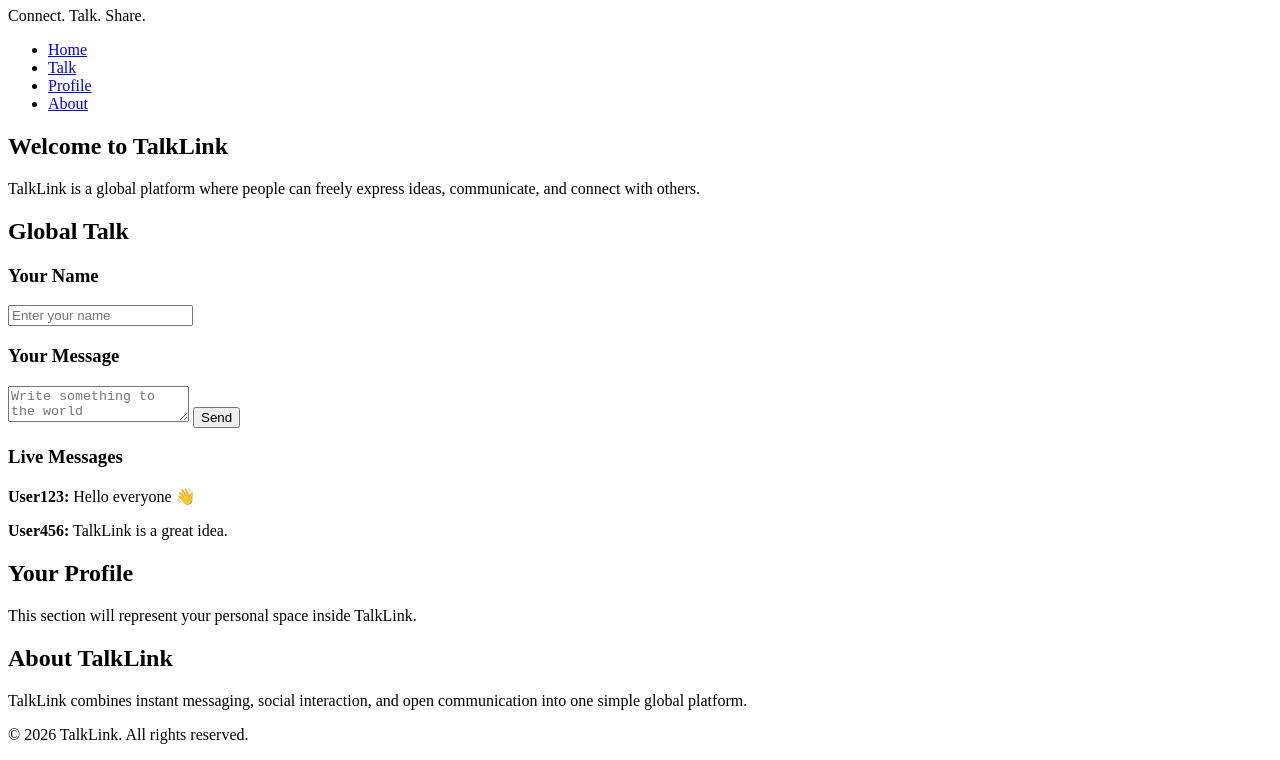
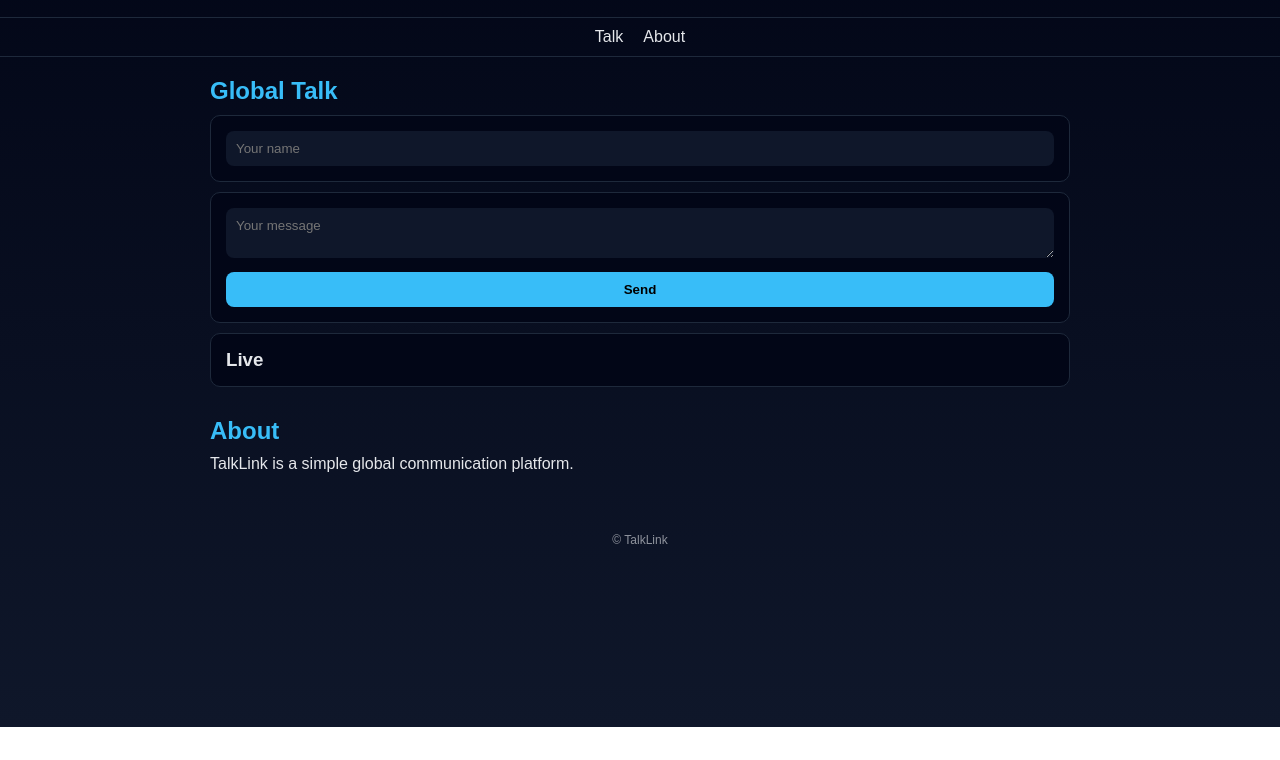
Before and after one commit to abdelkrimelayachi-ship-it/Engineering, a plain HTML site: page index.html in a window 1280 px wide. Shown: the part 73-833 px from the top of the page. After the commit the page ends 800 px from the top, so only its background shows below. Drawn offline with Linux system fonts and the light colour scheme.

Commit message:
Update index.html
First app

```diff
--- a/index.html
+++ b/index.html
@@ -4,95 +4,147 @@
 <meta charset="UTF-8">
 <title>TalkLink</title>
 <meta name="viewport" content="width=device-width, initial-scale=1.0">
+
+<!-- ===== Manifest embedded ===== -->
+<link rel="manifest" href='data:application/manifest+json,{
+  "name":"TalkLink",
+  "short_name":"TalkLink",
+  "description":"Global talking platform",
+  "start_url":".",
+  "display":"standalone",
+  "background_color":"#020617",
+  "theme_color":"#0f172a"
+}'>
+
+<meta name="theme-color" content="#0f172a">
+
+<!-- ===== CSS ===== -->
+<style>
+*{margin:0;padding:0;box-sizing:border-box;font-family:Arial}
+body{
+  background:linear-gradient(180deg,#020617,#0f172a);
+  color:#e5e7eb;
+  min-height:100vh;
+}
+header{
+  text-align:center;
+  padding:20px;
+  border-bottom:1px solid #1e293b;
+}
+header h1{color:#38bdf8;font-size:28px}
+nav ul{
+  display:flex;
+  justify-content:center;
+  list-style:none;
+  border-bottom:1px solid #1e293b;
+}
+nav li{margin:10px}
+nav a{color:#e5e7eb;text-decoration:none}
+main{max-width:900px;margin:auto;padding:20px}
+section{margin-bottom:30px}
+h2{color:#38bdf8;margin-bottom:10px}
+article{
+  background:#020617;
+  border:1px solid #1e293b;
+  border-radius:10px;
+  padding:15px;
+  margin-bottom:10px;
+}
+input,textarea{
+  width:100%;
+  padding:10px;
+  background:#0f172a;
+  color:#fff;
+  border:none;
+  border-radius:8px;
+}
+button{
+  margin-top:10px;
+  width:100%;
+  padding:10px;
+  background:#38bdf8;
+  border:none;
+  border-radius:8px;
+  font-weight:bold;
+}
+#messages div{
+  background:#0f172a;
+  padding:8px;
+  border-radius:6px;
+  margin-bottom:5px;
+}
+footer{
+  text-align:center;
+  font-size:12px;
+  opacity:.6;
+  padding:10px;
+}
+</style>
 </head>
 
 <body>
 
-  <!-- HEADER -->
 <header>
   <h1>TalkLink</h1>
   <p>Connect. Talk. Share.</p>
 </header>
 
-  <!-- NAVIGATION -->
 <nav>
   <ul>
-      <li><a href="#home">Home</a></li>
     <li><a href="#talk">Talk</a></li>
-      <li><a href="#profile">Profile</a></li>
     <li><a href="#about">About</a></li>
   </ul>
 </nav>
 
-  <!-- MAIN CONTENT -->
 <main>
 
-    <!-- HOME SECTION -->
-    <section id="home">
-      <h2>Welcome to TalkLink</h2>
-      <p>
-        TalkLink is a global platform where people can freely
-        express ideas, communicate, and connect with others.
-      </p>
-    </section>
-
-    <!-- TALK SECTION -->
 <section id="talk">
 <h2>Global Talk</h2>
 
-      <!-- USER NAME -->
 <article>
-        <h3>Your Name</h3>
-        <input type="text" placeholder="Enter your name">
+<input id="name" placeholder="Your name">
 </article>
 
-      <!-- MESSAGE INPUT -->
 <article>
-        <h3>Your Message</h3>
-        <textarea placeholder="Write something to the world"></textarea>
-        <button>Send</button>
+<textarea id="msg" placeholder="Your message"></textarea>
+<button onclick="sendMsg()">Send</button>
 </article>
 
-      <!-- MESSAGES FEED -->
 <article>
-        <h3>Live Messages</h3>
-
-        <div>
-          <p><strong>User123:</strong> Hello everyone 👋</p>
-        </div>
-
-        <div>
-          <p><strong>User456:</strong> TalkLink is a great idea.</p>
-        </div>
-
+<h3>Live</h3>
+<div id="messages"></div>
 </article>
 </section>
 
-    <!-- PROFILE SECTION -->
-    <section id="profile">
-      <h2>Your Profile</h2>
-      <p>
-        This section will represent your personal space
-        inside TalkLink.
-      </p>
-    </section>
-
-    <!-- ABOUT SECTION -->
 <section id="about">
-      <h2>About TalkLink</h2>
-      <p>
-        TalkLink combines instant messaging,
-        social interaction, and open communication
-        into one simple global platform.
-      </p>
+<h2>About</h2>
+<p>TalkLink is a simple global communication platform.</p>
 </section>
 
 </main>
 
-  <!-- FOOTER -->
-  <footer>
-    <p>© 2026 TalkLink. All rights reserved.</p>
-  </footer>
+<footer>© TalkLink</footer>
+
+<!-- ===== JS ===== -->
+<script>
+const nameInput=document.getElementById("name");
+const msgInput=document.getElementById("msg");
+const box=document.getElementById("messages");
+
+nameInput.value=localStorage.getItem("tl_name")||"";
+
+function sendMsg(){
+  if(!nameInput.value||!msgInput.value){
+    alert("Fill all fields");
+    return;
+  }
+  localStorage.setItem("tl_name",nameInput.value);
+  const d=document.createElement("div");
+  d.innerHTML="<b>"+nameInput.value+":</b> "+msgInput.value;
+  box.appendChild(d);
+  msgInput.value="";
+}
+</script>
 
 </body>
 </html>
```
Lines whose indentation alone changed are shown as unchanged.
